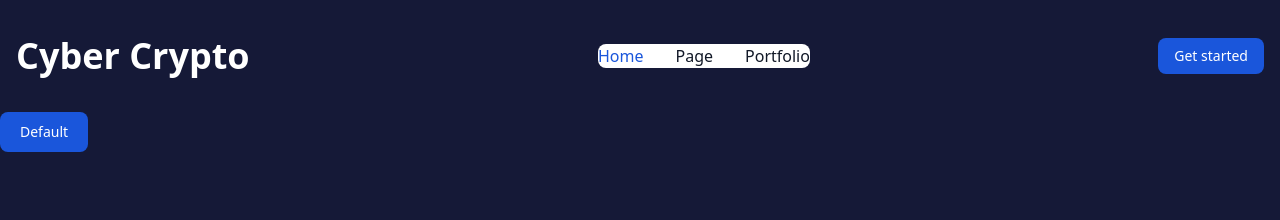
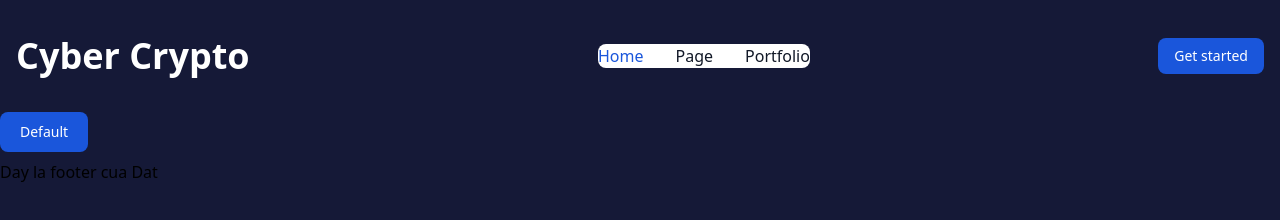
Before and after one commit to HaiKon-Dev/cyber_capstone, a website: page src/index.html in a window 1280 px wide. Drawn offline with nearby package versions, Linux system fonts and the light colour scheme.

Commit message:
footer cua Dat

```diff
--- a/src/index.html
+++ b/src/index.html
@@ -100,6 +100,8 @@
     </section>
     <button type="button" class="text-white bg-blue-700 hover:bg-blue-800 focus:ring-4 focus:ring-blue-300 font-medium rounded-lg text-sm px-5 py-2.5 me-2 mb-2 dark:bg-blue-600 dark:hover:bg-blue-700 focus:outline-none dark:focus:ring-blue-800">Default</button>
 
+    <footer>Day la footer cua Dat</footer>
+
     <script src="../node_modules/flowbite/dist/flowbite.min.js"></script>
   </body>
 </html>
```
